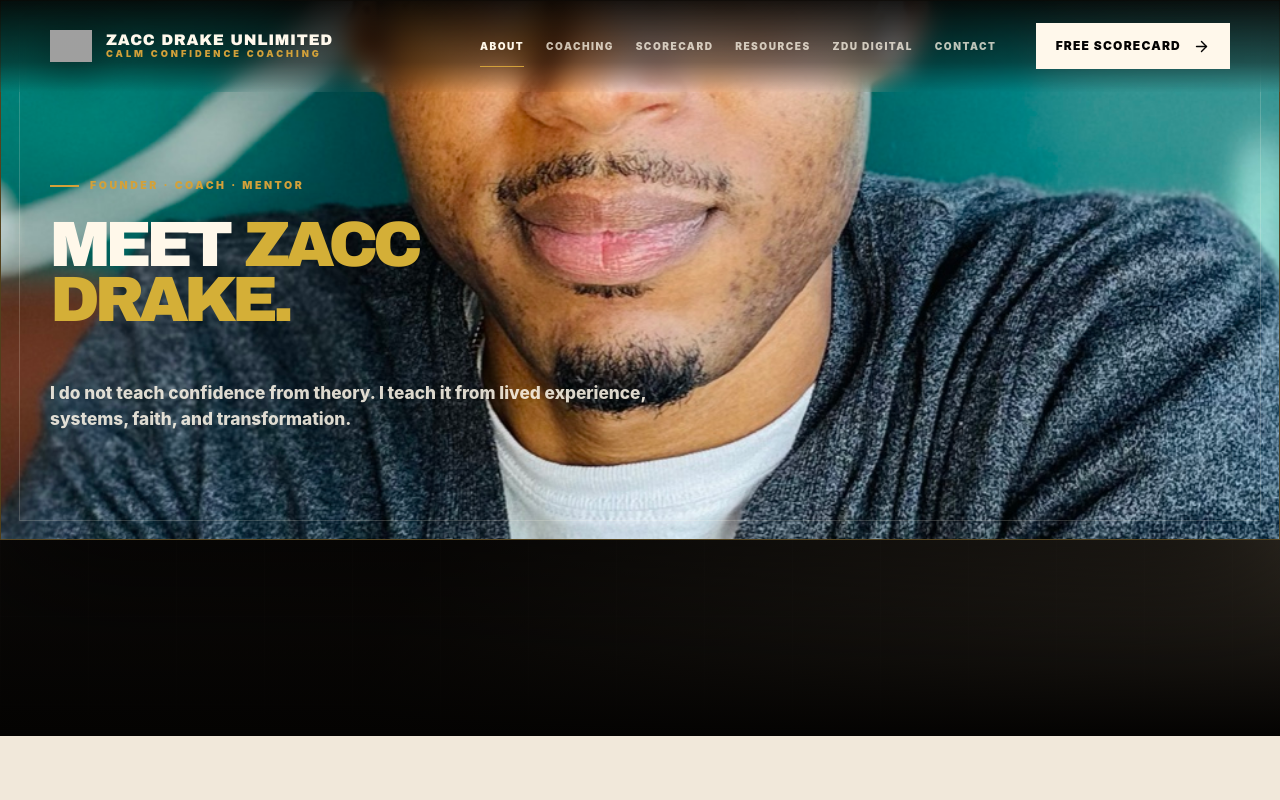
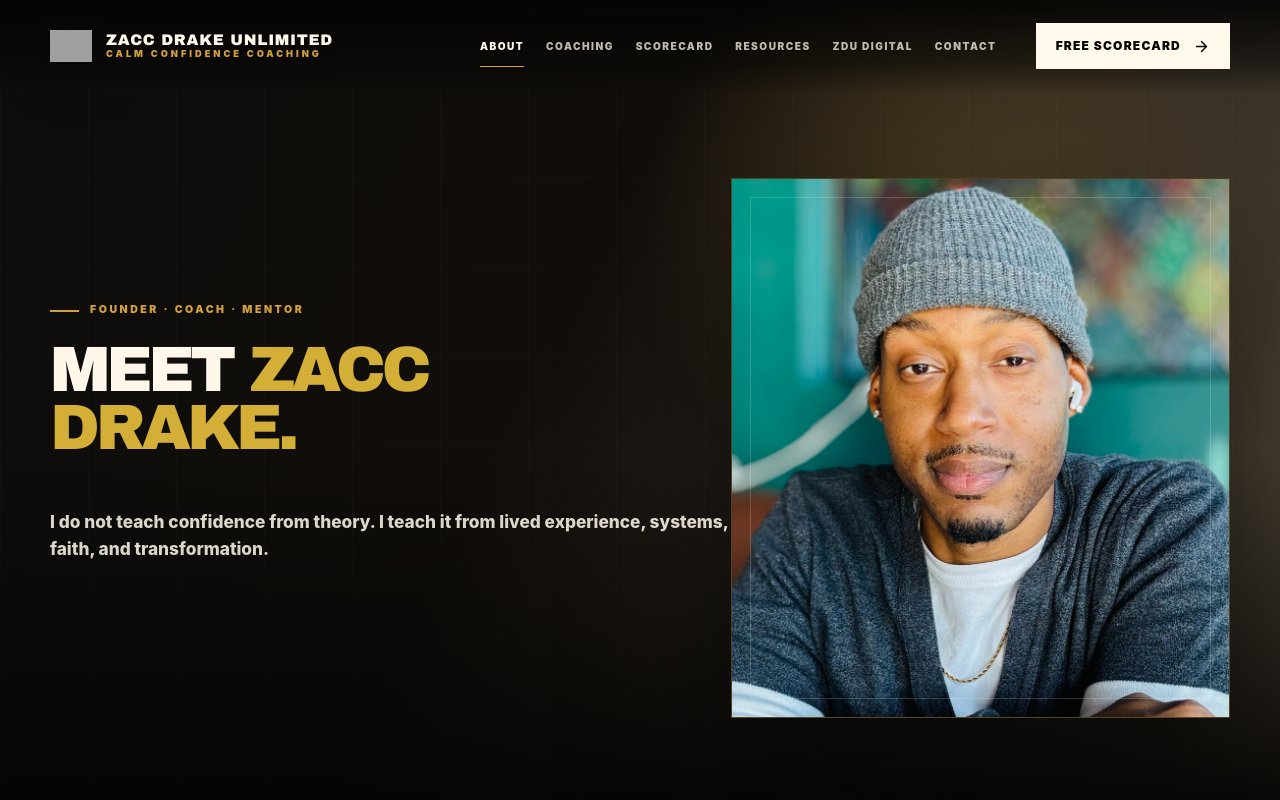
Before and after one commit to DZDrake89/zdu-headquarters, a React (Vite) app: page /about in a window 1280 px wide. Shown: the top 800 px of the page. Built offline with nearby package versions, Linux system fonts and the light colour scheme; no server answers; grey boxes are pictures that could not be loaded.

Commit message:
Repair inner page heroes and navigation

```diff
--- a/src/hero-refinement.css
+++ b/src/hero-refinement.css
@@ -162,3 +162,220 @@
   .zdu-hero-editor { right: 18px; bottom: 18px; }
   .zdu-hero-editor-panel { width: min(330px, calc(100vw - 36px)); }
 }
+
+/*
+ * Inner-page guardrail
+ *
+ * The homepage hero uses a full-bleed image treatment.  Older global hero
+ * rules were broad enough to apply that treatment to every HeroSection,
+ * which made the coaching and scorecard media absolute, stretched, and
+ * obscured the copy.  Keep the homepage choreography scoped to its own
+ * `.zdu-face-home` tree and restore the normal editorial two-column layout
+ * everywhere else.
+ */
+.site-main-inner .hero {
+  overflow: hidden;
+}
+
+.site-main-inner .hero-layout {
+  position: relative;
+  z-index: 1;
+  display: grid;
+  grid-template-columns: minmax(0, 1.04fr) minmax(280px, .86fr);
+  align-items: center;
+  gap: clamp(2.5rem, 6vw, 6.5rem);
+}
+
+.site-main-inner .hero-content {
+  position: relative !important;
+  z-index: 2 !important;
+  width: 100% !important;
+  max-width: 880px !important;
+  opacity: 1 !important;
+  transform: none !important;
+  transition: none !important;
+}
+
+.site-main-inner .hero-media {
+  position: relative !important;
+  inset: auto !important;
+  z-index: 1 !important;
+  display: block;
+  width: 100% !important;
+  height: auto !important;
+  max-width: 100% !important;
+  margin: 0 !important;
+  transform: none !important;
+  opacity: 1 !important;
+  overflow: visible !important;
+}
+
+.site-main-inner .hero-media > * {
+  position: relative;
+  z-index: 1;
+}
+
+.site-main-inner .hero-media img,
+.site-main-inner .hero-media .coaching-hero-image,
+.site-main-inner .hero-media .resource-hero-card img {
+  position: relative !important;
+  inset: auto !important;
+  display: block;
+  width: 100% !important;
+  height: auto !important;
+  max-height: 620px;
+  object-fit: contain !important;
+  object-position: center center !important;
+  transform: none !important;
+}
+
+.site-main-inner .hero-media .coaching-hero-image {
+  max-width: 620px;
+  margin-inline: auto;
+  aspect-ratio: 4 / 5;
+  object-fit: cover !important;
+  object-position: center 22% !important;
+}
+
+.site-main-inner .hero-media .resource-hero-card {
+  position: relative !important;
+  inset: auto !important;
+  width: min(100%, 460px) !important;
+  min-height: 0 !important;
+  margin-inline: auto !important;
+  transform: rotate(2deg) !important;
+}
+
+.site-main-inner .hero h1 {
+  max-width: 900px;
+  font-size: clamp(3rem, 5vw, 5.75rem) !important;
+  line-height: .9 !important;
+  letter-spacing: -.065em !important;
+  overflow-wrap: normal !important;
+  word-break: normal !important;
+}
+
+.site-main-inner .hero-description {
+  max-width: 690px !important;
+}
+
+/* Restore the intentional product collage after the legacy collage-hiding pass. */
+.site-main-inner .product-collage {
+  display: block !important;
+  position: relative !important;
+  min-height: 460px !important;
+}
+
+.site-main-inner .product-collage img {
+  position: absolute !important;
+  width: 68% !important;
+  height: auto !important;
+  max-height: none !important;
+  object-fit: initial !important;
+}
+
+.site-main-inner .product-collage img:first-child {
+  left: 0;
+  top: 0;
+  transform: rotate(-4deg) !important;
+}
+
+.site-main-inner .product-collage img:last-child {
+  right: 0;
+  bottom: 0;
+  transform: rotate(5deg) !important;
+}
+
+/* Preserve the designed mockup proportions for the other product heroes. */
+.site-main-inner .founder-hero-photo img {
+  width: 100% !important;
+  height: 100% !important;
+  max-height: none !important;
+  object-fit: cover !important;
+  object-position: center 38% !important;
+}
+
+.site-main-inner .book-mockup img {
+  width: min(73%, 390px) !important;
+  height: auto !important;
+  max-height: none !important;
+  object-fit: initial !important;
+  transform: rotate(3deg) !important;
+}
+
+.site-main-inner .workbook-mockup img {
+  width: 92% !important;
+  height: auto !important;
+  max-height: none !important;
+  object-fit: initial !important;
+  transform: rotate(2deg) !important;
+}
+
+/* Never let a compact desktop header split a navigation label across lines. */
+.site-header .main-nav a {
+  white-space: nowrap;
+  flex: 0 0 auto;
+}
+
+/* Keep desktop navigation legible before the mobile menu takes over. */
+@media (min-width: 821px) and (max-width: 1180px) {
+  .site-header:not(.site-header-home) .nav-shell {
+    grid-template-columns: 84px minmax(0, 1fr) auto;
+    gap: 16px;
+  }
+
+  .site-header:not(.site-header-home) .brand-wordmark strong {
+    font-size: .74rem;
+  }
+
+  .site-header:not(.site-header-home) .brand-wordmark small {
+    font-size: .42rem;
+    letter-spacing: .2em;
+  }
+
+  .site-header:not(.site-header-home) .main-nav {
+    gap: clamp(8px, 1.1vw, 16px);
+    min-width: 0;
+  }
+
+  .site-header:not(.site-header-home) .main-nav a {
+    white-space: nowrap;
+    font-size: .57rem;
+    letter-spacing: .1em;
+  }
+
+  .site-header:not(.site-header-home) .nav-cta {
+    padding-inline: 13px !important;
+    font-size: .65rem !important;
+  }
+}
+
+@media (max-width: 820px) {
+  .site-main-inner .hero-layout {
+    grid-template-columns: 1fr;
+    gap: 2.75rem;
+  }
+
+  .site-main-inner .hero-media {
+    width: min(100%, 620px) !important;
+    margin-inline: auto !important;
+  }
+
+  .site-main-inner .hero h1 {
+    font-size: clamp(2.65rem, 11vw, 5rem) !important;
+  }
+}
+
+@media (max-width: 640px) {
+  .site-main-inner .hero-layout {
+    gap: 2rem;
+  }
+
+  .site-main-inner .hero h1 {
+    font-size: clamp(2.35rem, 12vw, 3.6rem) !important;
+  }
+
+  .site-main-inner .hero-media .coaching-hero-image {
+    aspect-ratio: 4 / 5;
+  }
+}
```
